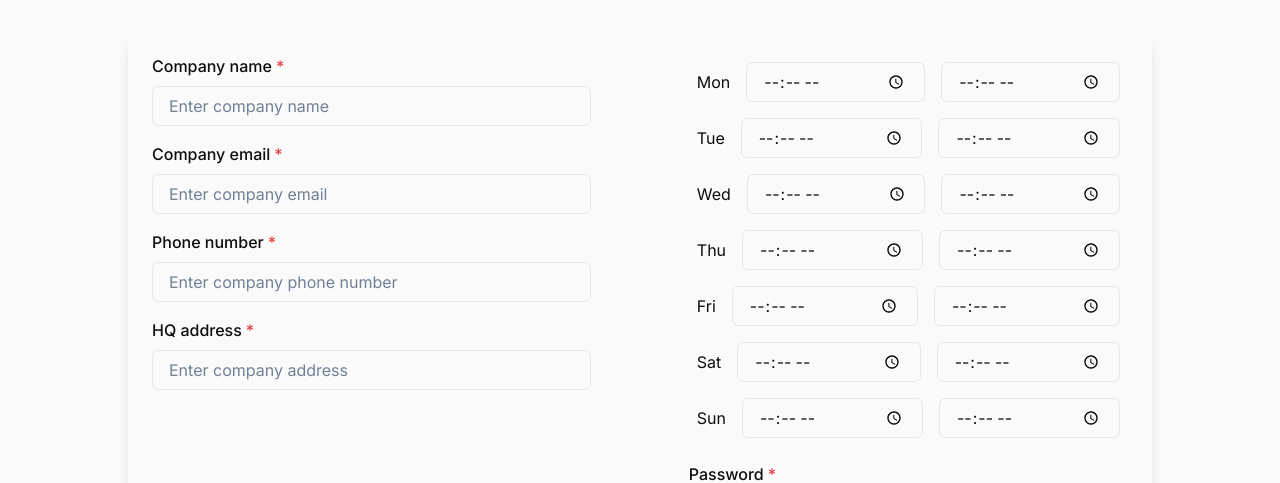
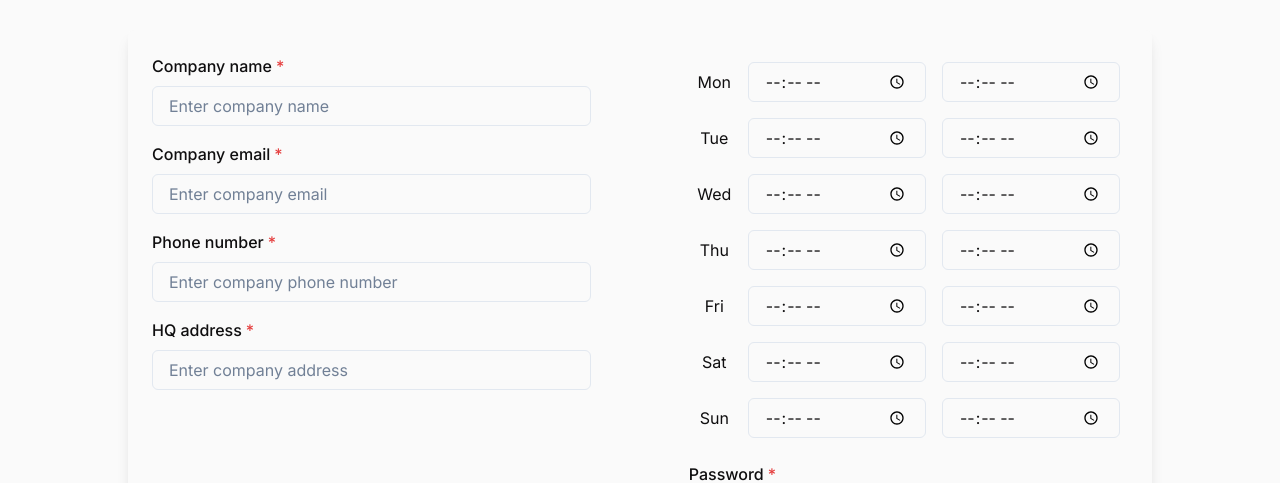
Before and after one commit to Ivan-Dujmic/EasyRent, a Next.js app in the folder Front/: page /register/company in a window 1280 px wide. Shown: the part 167-650 px from the top of the page. Built offline with nearby package versions, Linux system fonts and the light colour scheme.

Commit message:
jos malo popravio login i company register

```diff
--- a/Front/src/app/(auth)/register/company/page.tsx
+++ b/Front/src/app/(auth)/register/company/page.tsx
@@ -83,7 +83,7 @@ export default function HomePage() {
     bg="brandwhite"
   >
     <chakra.form onSubmit={handleSubmit(onRegister)}>
-      <Flex justifyContent="space-between">
+      <Flex justifyContent="space-between" >
         <VStack spacing="4" w="45%">
           <FormControl isRequired>
               <FormLabel>Company name</FormLabel>
--- a/Front/src/components/shared/auth/WorkingHoursForm.tsx
+++ b/Front/src/components/shared/auth/WorkingHoursForm.tsx
@@ -11,7 +11,6 @@ import {
 } from '@chakra-ui/react';
 
 export default function WorkingHoursForm() {
-  const margins = { m: 2 };
   return (
     <VStack width={'full'} gap={0} alignItems={'end'}>
       <Flex
@@ -19,11 +18,11 @@ export default function WorkingHoursForm() {
         alignItems={'center'}
         width={'full'}
       >
-        <Text textAlign={'center'} sx={margins}>
+        <Text minWidth={"35px"} textAlign={'center'} m={2}>
           Mon
         </Text>
-        <Input type="time" sx={margins} />
-        <Input type="time" sx={margins} />
+        <Input type="time" m={2} />
+        <Input type="time" m={2} />
       </Flex>
 
       <Flex
@@ -31,11 +30,11 @@ export default function WorkingHoursForm() {
         alignItems={'center'}
         width={'full'}
       >
-        <Text textAlign={'center'} sx={margins}>
+        <Text minWidth={"35px"} textAlign={'center'} m={2}>
           Tue
         </Text>
-        <Input type="time" sx={margins} />
-        <Input type="time" sx={margins} />
+        <Input type="time" m={2} />
+        <Input type="time" m={2} />
       </Flex>
 
       <Flex
@@ -43,11 +42,11 @@ export default function WorkingHoursForm() {
         alignItems={'center'}
         width={'full'}
       >
-        <Text textAlign={'center'} sx={margins}>
+        <Text minWidth={"35px"} textAlign={'center'} m={2}>
           Wed
         </Text>
-        <Input type="time" sx={margins} />
-        <Input type="time" sx={margins} />
+        <Input type="time" m={2} />
+        <Input type="time" m={2} />
       </Flex>
 
       <Flex
@@ -55,11 +54,11 @@ export default function WorkingHoursForm() {
         alignItems={'center'}
         width={'full'}
       >
-        <Text textAlign={'center'} sx={margins}>
+        <Text minWidth={"35px"} textAlign={'center'} m={2}>
           Thu
         </Text>
-        <Input type="time" sx={margins} />
-        <Input type="time" sx={margins} />
+        <Input type="time" m={2} />
+        <Input type="time" m={2} />
       </Flex>
 
       <Flex
@@ -67,11 +66,11 @@ export default function WorkingHoursForm() {
         alignItems={'center'}
         width={'full'}
       >
-        <Text textAlign={'center'} sx={margins}>
+        <Text minWidth={"35px"} textAlign={'center'} m={2}>
           Fri
         </Text>
-        <Input type="time" sx={margins} />
-        <Input type="time" sx={margins} />
+        <Input type="time" m={2} />
+        <Input type="time" m={2} />
       </Flex>
 
       <Flex
@@ -79,11 +78,11 @@ export default function WorkingHoursForm() {
         alignItems={'center'}
         width={'full'}
       >
-        <Text textAlign={'center'} sx={margins}>
+        <Text minWidth={"35px"} textAlign={'center'} m={2}>
           Sat
         </Text>
-        <Input type="time" sx={margins} />
-        <Input type="time" sx={margins} />
+        <Input type="time" m={2} />
+        <Input type="time" m={2} />
       </Flex>
 
       <Flex
@@ -91,11 +90,11 @@ export default function WorkingHoursForm() {
         alignItems={'center'}
         width={'full'}
       >
-        <Text textAlign={'center'} sx={margins}>
+        <Text minWidth={"35px"} textAlign={'center'} m={2}>
           Sun
         </Text>
-        <Input type="time" sx={margins} />
-        <Input type="time" sx={margins} />
+        <Input type="time" m={2} />
+        <Input type="time" m={2} />
       </Flex>
     </VStack>
   );
```
Also changed, not shown: Front/src/app/(auth)/login/page.tsx (+2 -8 lines).
